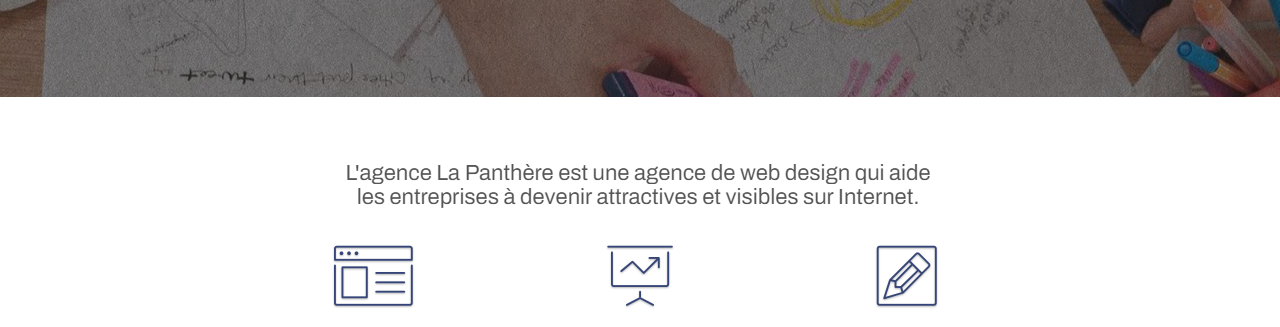
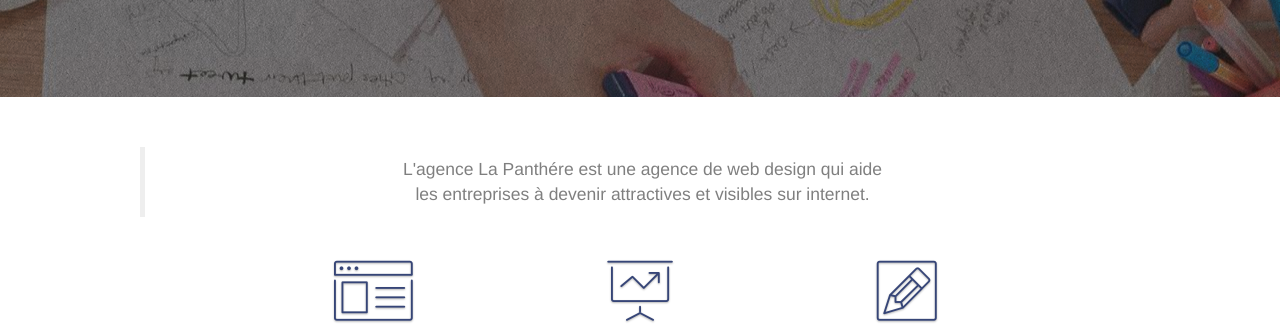
Before and after one commit to Vincentdergal/P4new, a plain HTML site: page index.html in a window 1280 px wide. Shown: the part 438-765 px from the top of the page. Drawn offline with Linux system fonts and the light colour scheme; files that its build step writes are made by us from their sources.

Commit message:
maj blockquote

```diff
--- a/index.html
+++ b/index.html
@@ -82,7 +82,7 @@
 	<div class="container bloc-md">
 		<div class="row">
 			<div class="col-sm-12 text-center">
-				<img alt="agence web, agence web paris, web design paris, stratégie web" src="img/title.png" />
+				<blockquote>L'agence La Panthére est une agence de web design qui aide<br> les entreprises à devenir attractives et visibles sur internet.</blockquote>
 			</div>
 		</div>
 		<div class="row voffset-lg med-width-whitespace">
```
